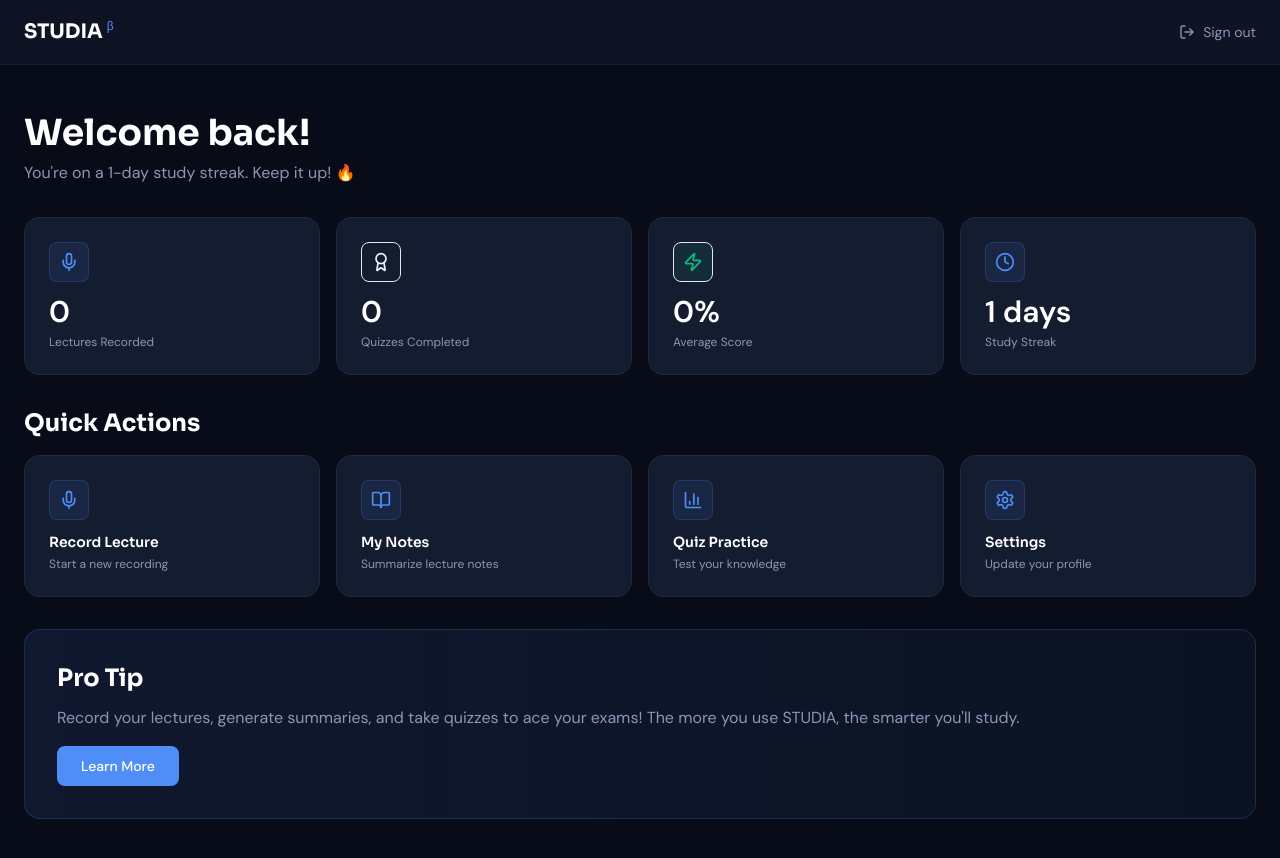
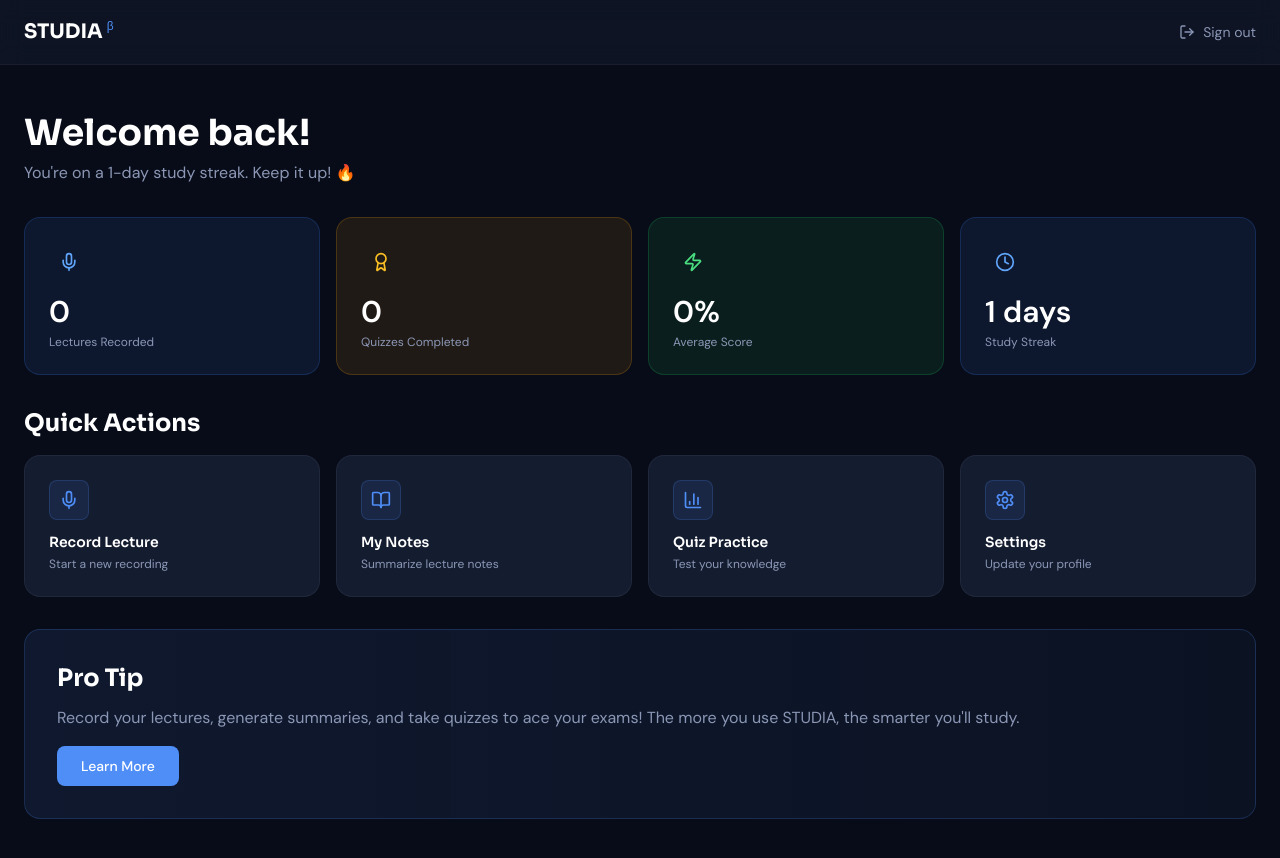
Before and after one commit to franklinemose19-alt/Studia-v2, a React (Vite) app: page /dashboard in a window 1280 px wide. Shown: the top 858 px of the page. Built offline with nearby package versions, Linux system fonts and the light colour scheme.

Commit message:
Update Dashboard.tsx

```diff
--- a/src/page/Dashboard.tsx
+++ b/src/page/Dashboard.tsx
@@ -13,7 +13,6 @@ export default function Dashboard() {
   })
 
   useEffect(() => {
-    // Get stats from localStorage (placeholder data)
     const lectureCount = parseInt(localStorage.getItem('lectureCount') || '0')
     const quizCount = parseInt(localStorage.getItem('quizCount') || '0')
     const avgScore = parseInt(localStorage.getItem('avgScore') || '0')
@@ -34,10 +33,10 @@ export default function Dashboard() {
   ]
 
   const statCards = [
-    { icon: Mic, label: 'Lectures Recorded', value: stats.lectures, color: 'brand-blue' },
-    { icon: Award, label: 'Quizzes Completed', value: stats.quizzes, color: 'brand-amber' },
-    { icon: Zap, label: 'Average Score', value: `${stats.avgScore}%`, color: 'brand-green' },
-    { icon: Clock, label: 'Study Streak', value: `${stats.streak} days`, color: 'brand-blue' },
+    { icon: Mic, label: 'Lectures Recorded', value: stats.lectures, bg: 'bg-blue-500/10', text: 'text-blue-400', border: 'border-blue-500/20' },
+    { icon: Award, label: 'Quizzes Completed', value: stats.quizzes, bg: 'bg-amber-500/10', text: 'text-amber-400', border: 'border-amber-500/20' },
+    { icon: Zap, label: 'Average Score', value: `${stats.avgScore}%`, bg: 'bg-green-500/10', text: 'text-green-400', border: 'border-green-500/20' },
+    { icon: Clock, label: 'Study Streak', value: `${stats.streak} days`, bg: 'bg-blue-500/10', text: 'text-blue-400', border: 'border-blue-500/20' },
   ]
 
   return (
@@ -69,9 +68,9 @@ export default function Dashboard() {
                 initial={{ opacity: 0, y: 20 }}
                 animate={{ opacity: 1, y: 0 }}
                 transition={{ delay: i * 0.1 }}
-                className="bg-surface-elevated border border-white/5 rounded-2xl p-6"
+                className={`${stat.bg} border ${stat.border} rounded-2xl p-6`}
               >
-                <div className={`w-10 h-10 rounded-lg bg-${stat.color}/10 border border-${stat.color}/20 flex items-center justify-center text-${stat.color} mb-3`}>
+                <div className={`w-10 h-10 rounded-lg bg-opacity-20 flex items-center justify-center ${stat.text} mb-3`}>
                   <stat.icon size={20} />
                 </div>
                 <p className="text-3xl font-bold text-white mb-1">{stat.value}</p>
```
